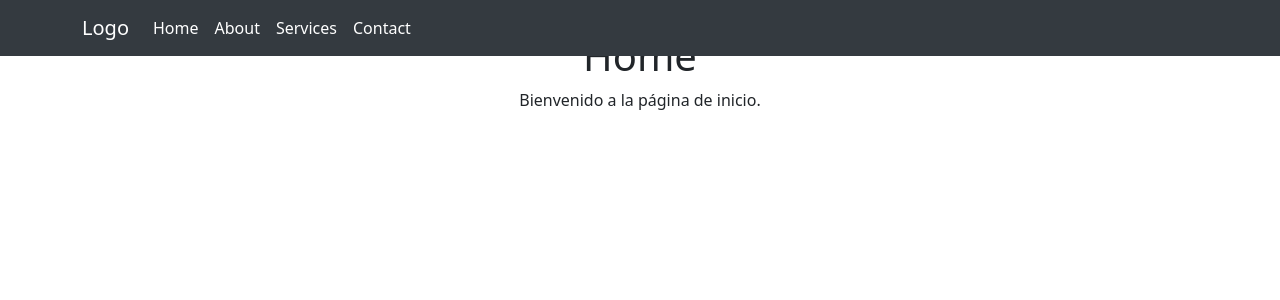
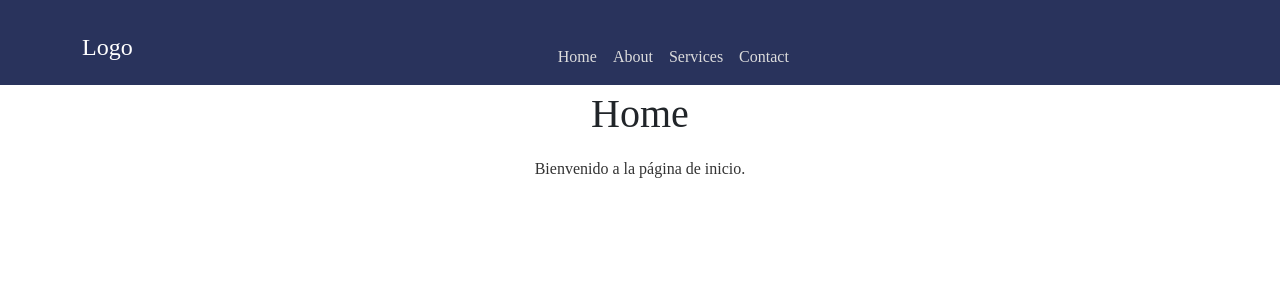
Before and after one commit to cespedino/Yincana_PacoPico, a React (Vite) app: page / in a window 1280 px wide. Shown: the top 300 px of the page. Built offline with nearby package versions, Linux system fonts and the light colour scheme.

Commit message:
actualización 2  estilos navbar

```diff
--- a/src/App.jsx
+++ b/src/App.jsx
@@ -12,12 +12,14 @@ function App() {
   return (
     <Router>
       <NavigationBar />
+      <div style={{ paddingTop: '20px' }}>
       <Routes>
         <Route path="/" element={<Home />} />
         <Route path="/about" element={<About />} />
         <Route path="/services" element={<Services />} />
         <Route path="/contact" element={<Contact />} />
       </Routes>
+      </div>
     </Router>
   );
 }
--- a/src/index.css
+++ b/src/index.css
@@ -1,48 +1,71 @@
-#root {
-  display: flex;
-  flex-direction: column;
-  min-height: 100vh;
+* {
+  padding-top: 0.6rem;
+  margin: 0;
+  box-sizing: border-box;
+  font-family: 'Times New Roman', Times, serif;
 }
 
-
-a {
-  font-weight: 500;
-  color: #646cff;
-  text-decoration: inherit;
-}
-a:hover {
-  color: #535bf2;
+:root{
+  --mainColor: #29335c;
+  --mainColorLight: #5767aa;
+  --secondaryColor: #DB2B39;
+  --textColor: #eee;
 }
 
-body {
-  margin: 0;
+header {
   display: flex;
-  place-items: center;
-  min-width: 320px;
-  min-height: 100vh;
+  align-items: center;
+  justify-content: space-between;
+  height: 80px;
+  margin: 1rem 1rem;
+  padding: 0 2rem;
+  background-color: var(--mainColor);
+  color: var(--textColor);
+}
+
+p {
+  margin: 1rem 5rem;
+  line-height: 1.6;
+  font-family: 'Arial, sans-serif';
+  color: #333;
+}
+
+.extra-margin {
+  margin-left: 7rem; /* O cualquier valor que prefieras */
 }
 
 h1 {
-  font-size: 3.2em;
-  line-height: 1.1;
-  margin: 2rem 1rem;
+  color: #333;
+  font-size: 2.5rem;
+  text-align: center;
+  font-family: 'Arial, sans-serif';
+  margin-bottom: 1rem;
+  margin-top: 3rem;
 }
 
-button {
-  border-radius: 8px;
-  border: 1px solid transparent;
-  padding: 0.6em 1.2em;
-  font-size: 1em;
-  font-weight: 500;
-  font-family: inherit;
-  background-color: #1a1a1a;
+.pag-principales {
+  margin-bottom: 10%;
+  background-color: white;
+  padding: 20px;
+  border-radius: 10px;
+  box-shadow: 0 4px 8px rgba(0, 0, 0, 0.1);
+}
+
+.custom-button {
+  background-color: #007bff;
+  color: white;
+  border: none;
+  padding: 10px 20px;
+  font-size: 16px;
   cursor: pointer;
-  transition: border-color 0.25s;
+  justify-content: center;
 }
-button:hover {
-  border-color: #646cff;
+
+.custom-button:hover {
+  background-color: #0056b3;
 }
-button:focus,
-button:focus-visible {
-  outline: 4px auto -webkit-focus-ring-color;
+
+.logo {
+  width: 50px;
+  height: auto;
 }
--- a/src/styles/navbar.css
+++ b/src/styles/navbar.css
@@ -1,12 +1,26 @@
 .navbar-custom {
-    background-color: #343a40;
+    background-color: #29335c;
+    padding: 1rem;
+    display: flex;
+    justify-content: center;
+    align-items: center;
 }
 
-.navbar-custom .navbar-brand,
+.navbar-custom .navbar-nav {
+    display: flex;
+    justify-content: center;
+    width: 100%;
+  }
+
+.navbar-custom .navbar-brand {
+    color: #fff;
+    font-size: 1.5rem;
+}
+
 .navbar-custom .nav-link {
-    color: #fff;
+    color: #ddd;
 }
 
 .navbar-custom .nav-link:hover {
-    color: #ccc;
+    color: #fff;
 }
```
